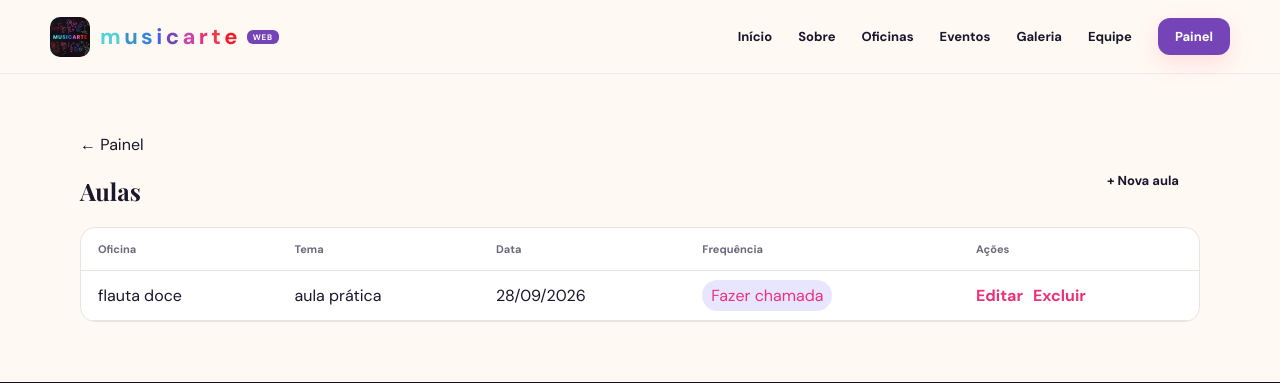
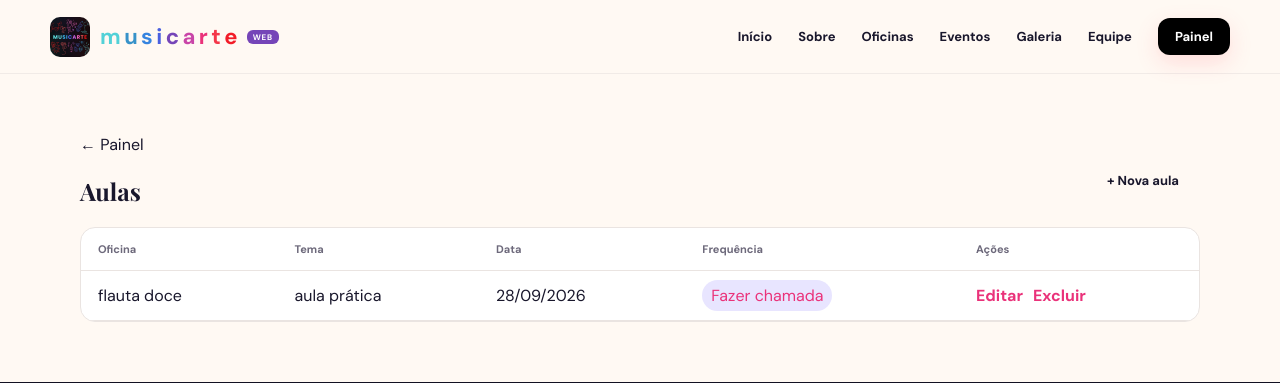
Before and after one commit to musicarte-web/musicarte, a Django app: page /painel/aulas/ in a window 1280 px wide. Shown: the top 383 px of the page. Run offline with Django 5.2, Linux system fonts and the light colour scheme; a user stored in the database is signed in; data comes from the database, SQL or seed files in the repository.

Commit message:
pg inicial

```diff
--- a/core/static/core/css/style.css
+++ b/core/static/core/css/style.css
@@ -151,7 +151,7 @@ select {
 
 .nav-pill {
     padding: 10px 17px;
-    background: var(--roxo);
+    background: black;
     color: #fff;
     border-radius: 12px;
     box-shadow: 0 8px 22px rgba(255, 95, 109, .18)
@@ -187,7 +187,7 @@ select {
 }
 
 .btn.coral {
-    background: black;
+    background: var(--roxo);
     color: #fff;
     box-shadow: 0 10px 28px rgba(255, 95, 109, .22)
 }
```
